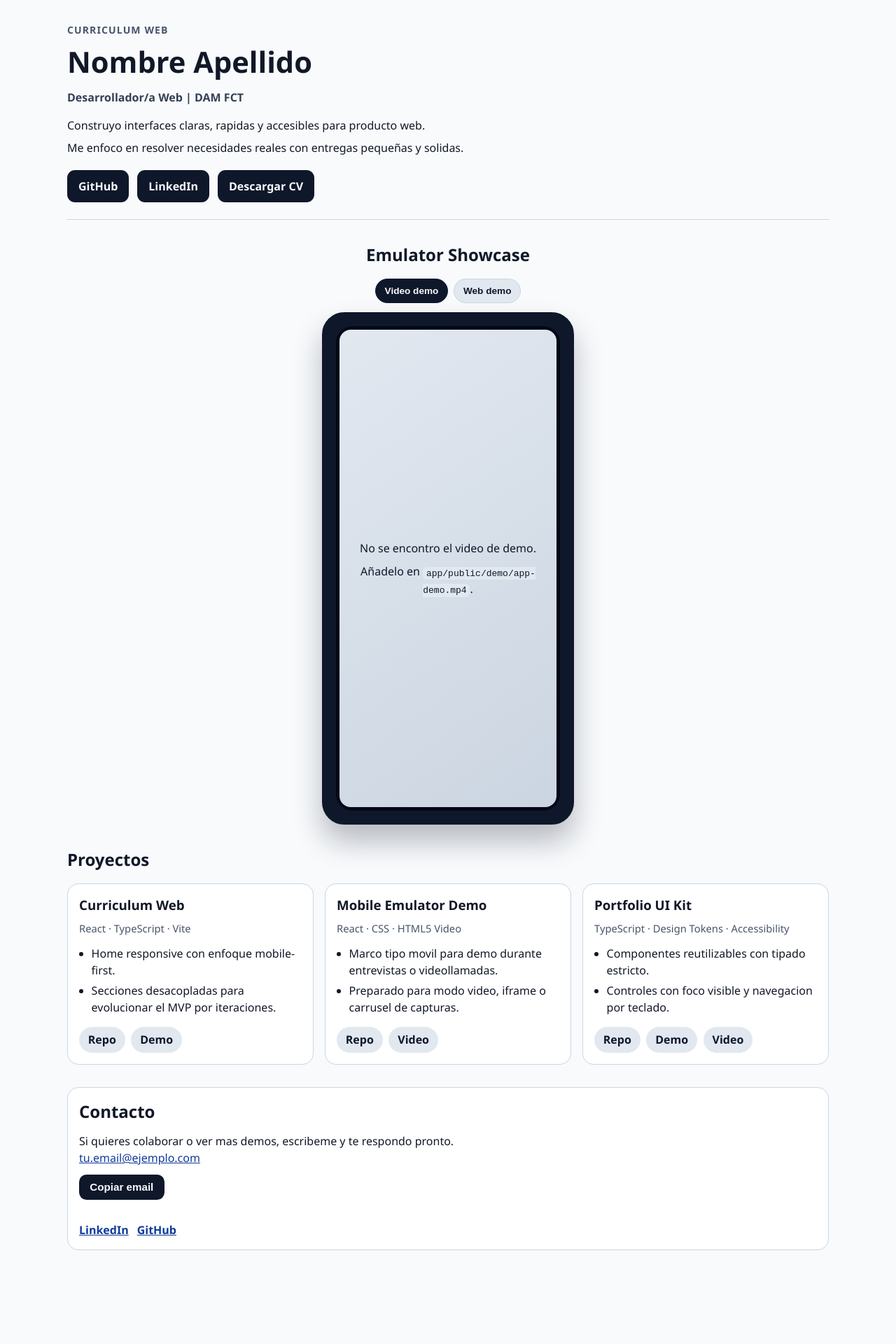
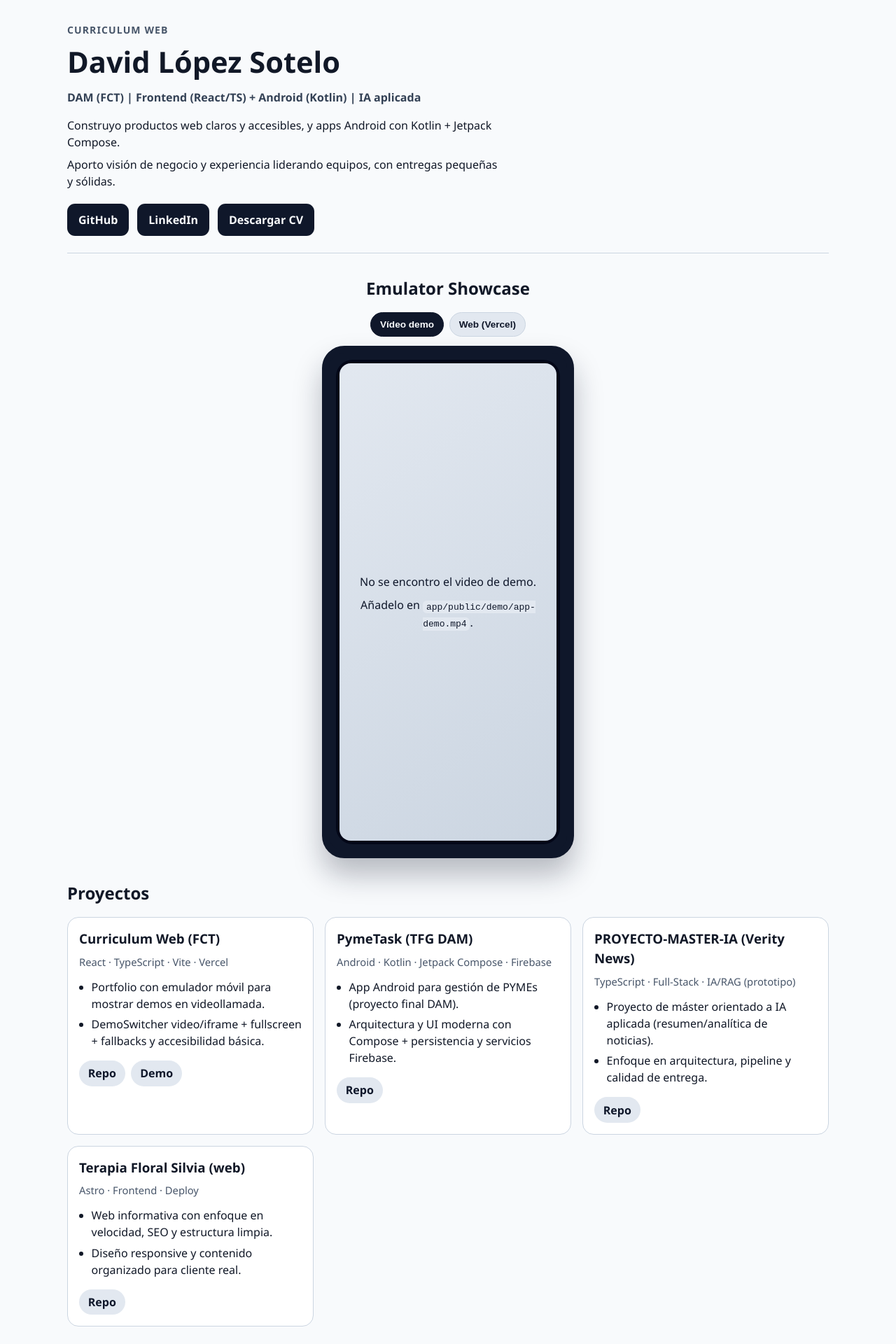
Before and after one commit to David-LS-Bilbao/Curriculum-web, a React app in the folder app/: page / in a window 1280 px wide. Shown: the top 1920 px of the page at 70% size. Before the commit the page ends 1834 px from the top, so only its background shows below. Built offline with nearby package versions, Linux system fonts and the light colour scheme; the HTML template or start-up script is replaced by a standard one.

Commit message:
Update site content docs and fix emulator lint effect

```diff
--- a/app/src/components/emulator/EmulatorShowcase.tsx
+++ b/app/src/components/emulator/EmulatorShowcase.tsx
@@ -34,13 +34,9 @@ export function EmulatorShowcase() {
         window.clearTimeout(iframeTimeoutRef.current)
         iframeTimeoutRef.current = null
       }
-      setIframeLoaded(false)
-      setIframeTimedOut(false)
       return
     }
 
-    setIframeLoaded(false)
-    setIframeTimedOut(false)
     iframeTimeoutRef.current = window.setTimeout(() => {
       setIframeTimedOut(true)
     }, 4000)
@@ -57,6 +53,9 @@ export function EmulatorShowcase() {
     if (demoId === activeDemoId) {
       return
     }
+
+    setIframeLoaded(false)
+    setIframeTimedOut(false)
 
     const nextDemo = demoSources.find((demo) => demo.id === demoId)
     if (nextDemo?.type === 'video') {
--- a/app/src/content/siteContent.ts
+++ b/app/src/content/siteContent.ts
@@ -1,3 +1,5 @@
+// app/src/content/siteContent.ts
+
 export type Profile = {
   name: string
   role: string
@@ -28,91 +30,92 @@ export type ContactInfo = {
 }
 
 export type DemoSource =
-  | {
-      id: string
-      label: string
-      type: 'video'
-      src: string
-      poster: string
-    }
-  | {
-      id: string
-      label: string
-      type: 'iframe'
-      src: string
-    }
+  | { id: string; label: string; type: "video"; src: string; poster: string }
+  | { id: string; label: string; type: "iframe"; src: string }
 
 export const profile: Profile = {
-  name: 'Nombre Apellido',
-  role: 'Desarrollador/a Web | DAM FCT',
+  name: "David López Sotelo",
+  role: "DAM (FCT) | Frontend (React/TS) + Android (Kotlin) | IA aplicada",
   pitch: [
-    'Construyo interfaces claras, rapidas y accesibles para producto web.',
-    'Me enfoco en resolver necesidades reales con entregas pequeñas y solidas.',
+    "Construyo productos web claros y accesibles, y apps Android con Kotlin + Jetpack Compose.",
+    "Aporto visión de negocio y experiencia liderando equipos, con entregas pequeñas y sólidas.",
   ],
 }
 
 export const heroCtas: HeroCta[] = [
-  { label: 'GitHub', href: 'https://github.com/', external: true },
-  { label: 'LinkedIn', href: 'https://www.linkedin.com/', external: true },
-  { label: 'Descargar CV', href: '/cv.pdf' },
+  { label: "GitHub", href: "https://github.com/David-LS-Bilbao", external: true },
+  {
+    label: "LinkedIn",
+    href: "https://www.linkedin.com/in/david-lopez-sotelo-256a70154/",
+    external: true,
+  },
+  { label: "Descargar CV", href: "/cv.pdf" },
 ]
 
 export const projects: ProjectItem[] = [
   {
-    id: 'cv-web',
-    title: 'Curriculum Web',
-    stack: ['React', 'TypeScript', 'Vite'],
+    id: "curriculum-web",
+    title: "Curriculum Web (FCT)",
+    stack: ["React", "TypeScript", "Vite", "Vercel"],
     bullets: [
-      'Home responsive con enfoque mobile-first.',
-      'Secciones desacopladas para evolucionar el MVP por iteraciones.',
+      "Portfolio con emulador móvil para mostrar demos en videollamada.",
+      "DemoSwitcher video/iframe + fullscreen + fallbacks y accesibilidad básica.",
     ],
-    repoUrl: 'https://github.com/',
-    demoUrl: 'https://curriculumweb-six.vercel.app/',
+    repoUrl: "https://github.com/David-LS-Bilbao/Curriculum-web",
+    demoUrl: "https://curriculumweb-six.vercel.app/",
   },
   {
-    id: 'mobile-emulator-demo',
-    title: 'Mobile Emulator Demo',
-    stack: ['React', 'CSS', 'HTML5 Video'],
+    id: "pymetask",
+    title: "PymeTask (TFG DAM)",
+    stack: ["Android", "Kotlin", "Jetpack Compose", "Firebase"],
     bullets: [
-      'Marco tipo movil para demo durante entrevistas o videollamadas.',
-      'Preparado para modo video, iframe o carrusel de capturas.',
+      "App Android para gestión de PYMEs (proyecto final DAM).",
+      "Arquitectura y UI moderna con Compose + persistencia y servicios Firebase.",
     ],
-    repoUrl: 'https://github.com/',
-    videoUrl: 'https://example.com/video',
+    repoUrl: "https://github.com/David-LS-Bilbao/PymeTask",
   },
   {
-    id: 'portfolio-ui-kit',
-    title: 'Portfolio UI Kit',
-    stack: ['TypeScript', 'Design Tokens', 'Accessibility'],
+    id: "proyecto-master-ia",
+    title: "PROYECTO-MASTER-IA (Verity News)",
+    stack: ["TypeScript", "Full-Stack", "IA/RAG (prototipo)"],
     bullets: [
-      'Componentes reutilizables con tipado estricto.',
-      'Controles con foco visible y navegacion por teclado.',
+      "Proyecto de máster orientado a IA aplicada (resumen/analítica de noticias).",
+      "Enfoque en arquitectura, pipeline y calidad de entrega.",
     ],
-    repoUrl: 'https://github.com/',
-    demoUrl: 'https://example.com/ui-kit',
-    videoUrl: 'https://example.com/ui-kit-video',
+    repoUrl: "https://github.com/David-LS-Bilbao/PROYECTO-MASTER-IA",
+  },
+  {
+    id: "terapia-floral-silvia",
+    title: "Terapia Floral Silvia (web)",
+    stack: ["Astro", "Frontend", "Deploy"],
+    bullets: [
+      "Web informativa con enfoque en velocidad, SEO y estructura limpia.",
+      "Diseño responsive y contenido organizado para cliente real.",
+    ],
+    repoUrl: "https://github.com/David-LS-Bilbao/terapia-floral-silvia",
   },
 ]
 
 export const contact: ContactInfo = {
-  email: 'tu.email@ejemplo.com',
-  message: 'Si quieres colaborar o ver mas demos, escribeme y te respondo pronto.',
-  linkedinUrl: 'https://www.linkedin.com/',
-  githubUrl: 'https://github.com/',
+  email: "TODO:tu-email@dominio.com",
+  message:
+    "Si quieres colaborar o ver una demo en directo (Meet), escríbeme y te respondo lo antes posible.",
+  linkedinUrl: "https://www.linkedin.com/in/david-lopez-sotelo-256a70154/",
+  githubUrl: "https://github.com/David-LS-Bilbao",
 }
 
 export const demoSources: DemoSource[] = [
   {
-    id: 'video',
-    label: 'Video demo',
-    type: 'video',
-    src: '/demo/app-demo.mp4',
-    poster: '/demo/app-demo-poster.jpg',
+    id: "video",
+    label: "Vídeo demo",
+    type: "video",
+    src: "/demo/app-demo.mp4",
+    poster: "/demo/app-demo-poster.jpg",
   },
   {
-    id: 'iframe',
-    label: 'Web demo',
-    type: 'iframe',
-    src: 'https://curriculumweb-six.vercel.app/',
+    id: "iframe",
+    label: "Web (Vercel)",
+    type: "iframe",
+    src: "https://curriculumweb-six.vercel.app/",
   },
 ]
```
Also changed, not shown: 5 other files (tests, documents, lock files or other folders).
